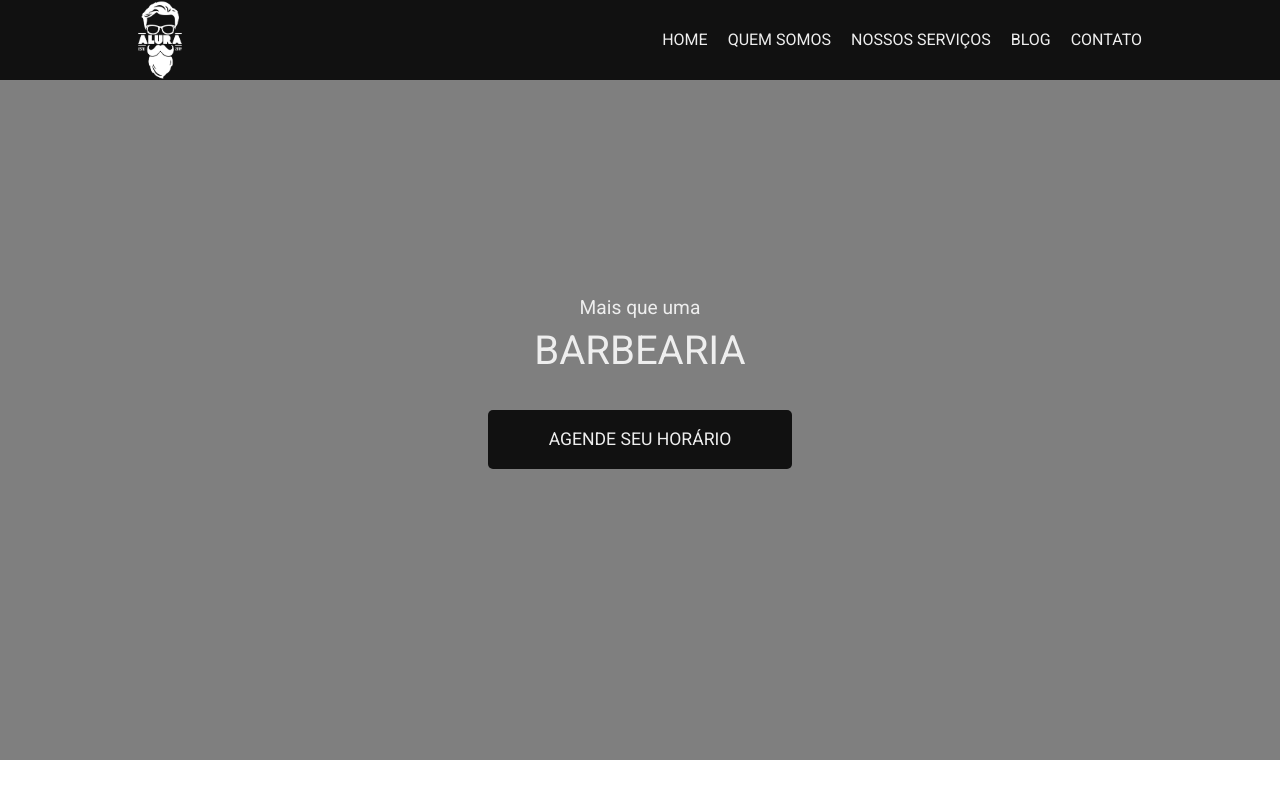
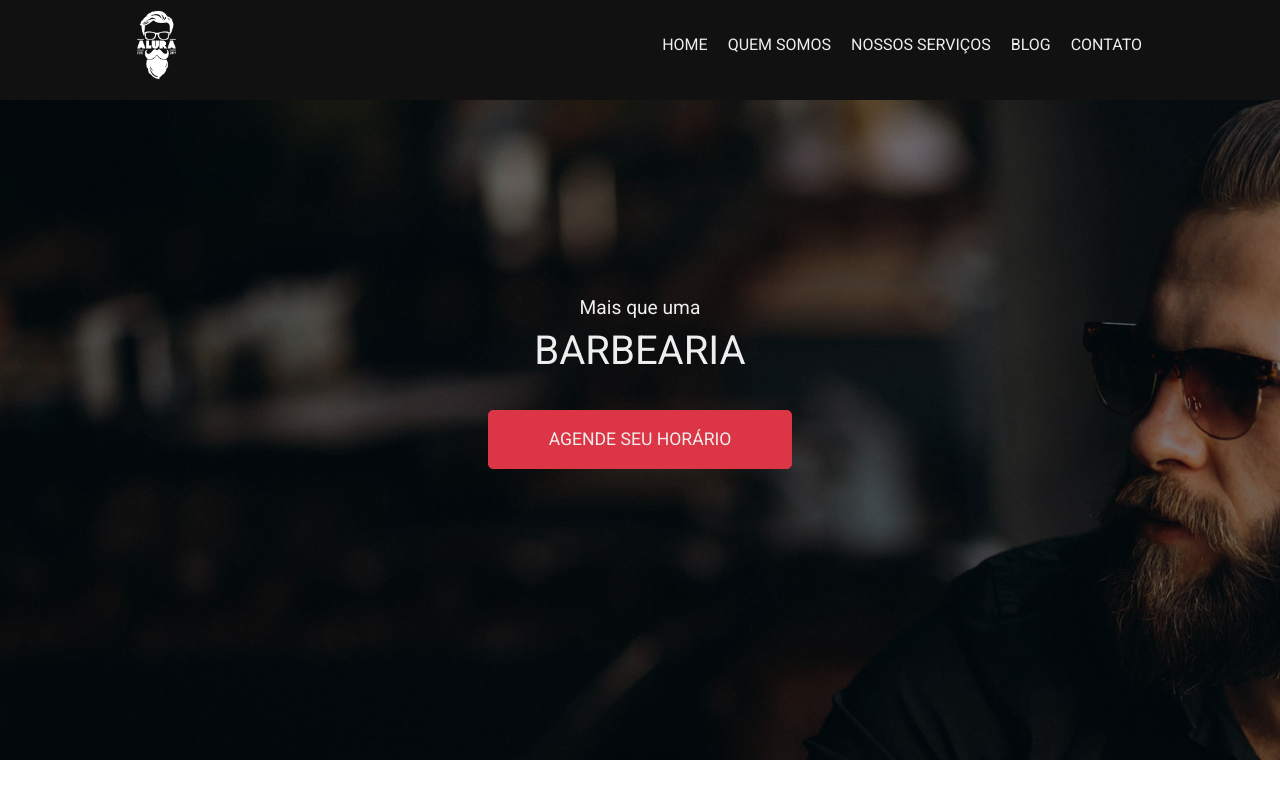
Before and after one commit to Crystyanno/Barbearia-Alura, a plain HTML site: page index.html in a window 1280 px wide. Shown: the top 800 px of the page. Drawn offline with nearby package versions, Linux system fonts and the light colour scheme.

Commit message:
Atualizando a index

```diff
--- a/css/style.css
+++ b/css/style.css
@@ -20,7 +20,6 @@ a {
     padding: 15px 60px;
     font-size: 1.1em;
     text-transform: uppercase;
-    background: #111;
     color: #eee;
     border-radius: 5px;
     transition: background 500ms ease;
@@ -46,13 +45,13 @@ a {
     width: 100%;
     background: #111;
     columns: #eee;
-    height: 80px;
+    height: 100px;
     position: fixed;
 }
 
 #navbar-container {
     width: 80%;
-    height: 100%;
+    height: 90%;
     margin: auto;
     display: flex;
     justify-content: space-between;
@@ -61,8 +60,8 @@ a {
 }
 
 .logo {
-    max-width: 90px;
-    max-height: 90px;
+    max-width: 90%;
+    max-height: 90%;
     width: auto;
     height: auto;
 }
@@ -85,10 +84,9 @@ a {
     justify-content: center;
     align-items: center;
     color: #eee;
-    background-image: url('/img/Banner/home.jpg') no-repeat center center/cover;
 
     /*-- Sobreposição --*/
-
+    background-image: url('/img/Banner/home.jpg');
     background-color: rgba(0, 0, 0, 0.5);
     background-blend-mode: color;
 }
@@ -231,16 +229,13 @@ a {
     padding: 7px 0;
 }
 
-
-
-main {
+.contato {
     padding-left: 1%;
-
-
 }
 
 form {
 	margin: 50px 0;
+
 }
 
 form label, form legend {
@@ -264,7 +259,6 @@ form label, form legend {
 .enviar {
 	width:40%;
 	padding: 15px 0;
-	background: orange;
 	color: white;
 	font-weight: bold;
 	font-size: 18px;
@@ -272,11 +266,6 @@ form label, form legend {
 	border-radius: 5px;
 	transition: 1s all;
 	cursor: pointer;
-}
-
-.enviar:hover {
-	background: darkorange;
-	transform: scale(1.2);
 }
 
 /*-- Rodapé --*/
--- a/index.html
+++ b/index.html
@@ -28,7 +28,7 @@
         <div id="mostruario-cantainer">
             <p>Mais que uma</p>
             <h2>BARBEARIA</h2>
-            <a href="" class="btn">AGENDE SEU HORÁRIO</a>
+            <a type="button" class="btn btn-danger">AGENDE SEU HORÁRIO</a>
         </div>
     </header>
     <!-- Confira Nossos Últimos Trabalhos -->
@@ -113,7 +113,7 @@
 
             <label class="checkbox"><input type="checkbox" checked> Gostaria de receber nossas novidades por email?</label>
 
-			<input type="submit" value="Enviar formulário" class="enviar">
+			<input type="button" class="btn btn-danger" type="submit" value="Enviar formulário" class="enviar">
         </form>
     </main>
 
```
